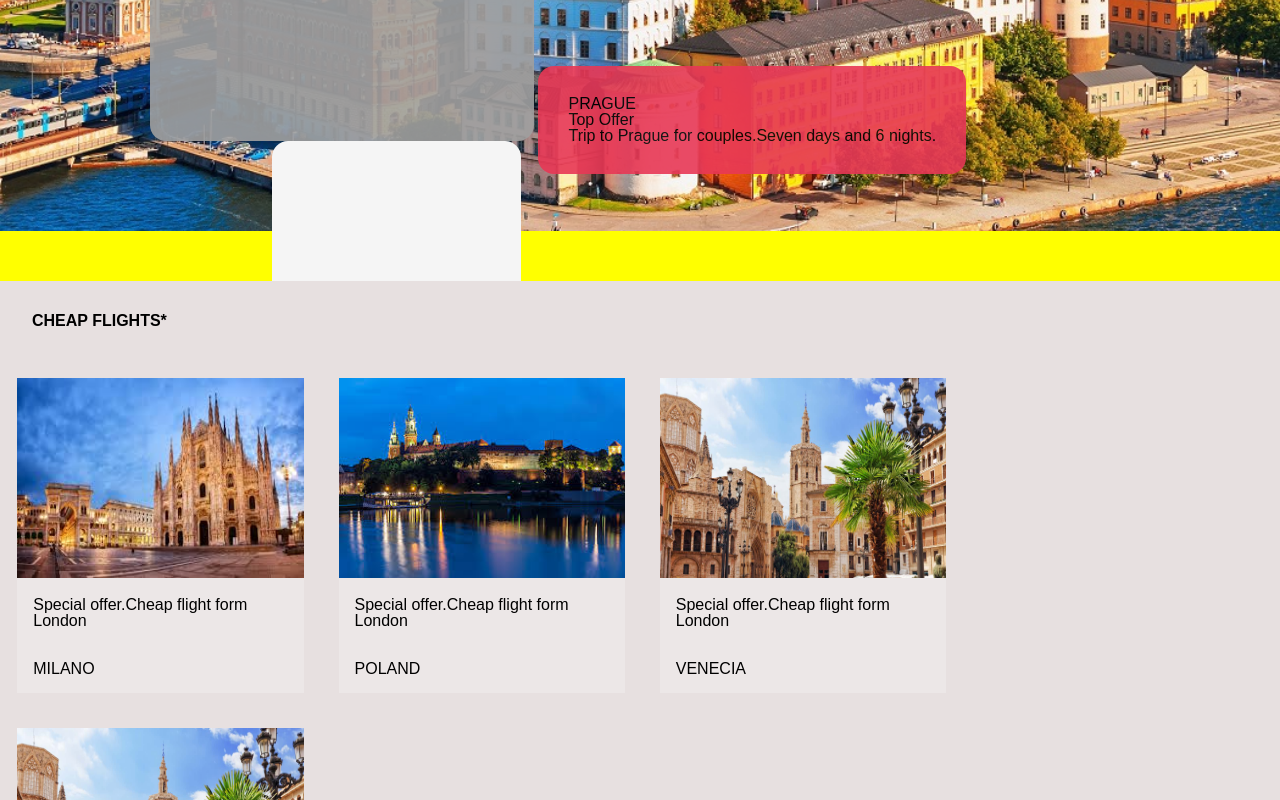
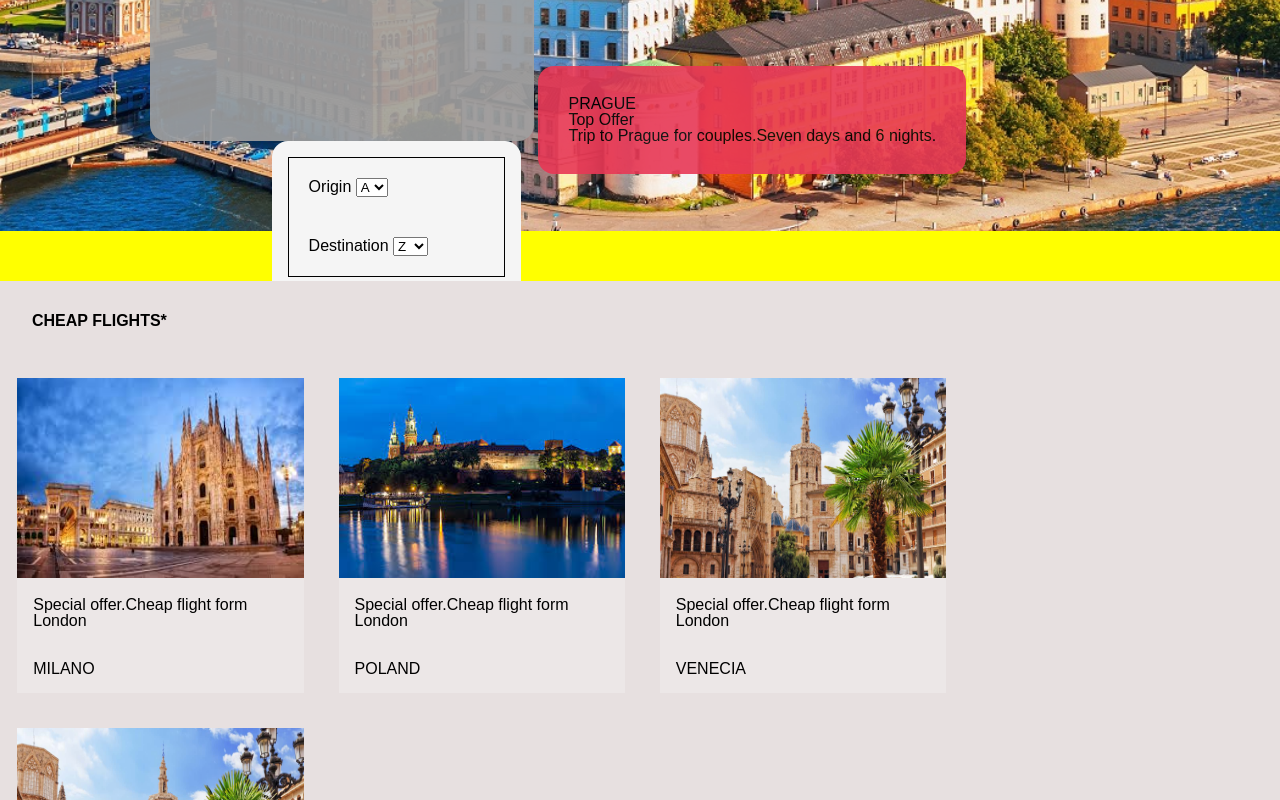
Before and after one commit to yoanagrigorova/ITAir, a plain HTML site: page index.html in a window 1280 px wide. Shown: the part 549-1349 px from the top of the page. Drawn offline with Linux system fonts and the light colour scheme.

Commit message:
search form

```diff
--- a/assets/css/style.css
+++ b/assets/css/style.css
@@ -210,3 +210,24 @@ main>section>article>img {
     margin: 1em 0.8em;
     border-radius: 1em;
 }
+.search-form > form > .flight-choice{
+    margin: 1em;
+    border: 1px solid black;
+}
+.search-form > form p {
+    padding: 20px;
+}
+.date-picker{
+    margin: 1em;
+    border: 1px solid black;
+}
+.passangers{
+    margin: 1em;
+    border: 1px solid black;
+}
+#search{
+    margin-left:50px;
+    padding: 20px;
+    width: 200px;
+    border:none;
+}
--- a/index.html
+++ b/index.html
@@ -33,16 +33,39 @@
                 </aside>
                 <div class="search-form">
                     <form action="#">
-                        <fieldset>
+                        <fieldset class="flight-choice">
+                            <p><label for="origin">Origin</label>
+                                <select name="origin" id="origin">
+                                    <option value="a">A</option>
+                                    <option value="b">B</option>
+                                    <option value="c">C</option>
+                                    <option value="d">D</option>
+                                </select></p>
 
+                            <p><label for="destination">Destination</label>
+                                <select name="destination" id="destination">
+                                <option value="z">Z</option>
+                                <option value="x">X</option>
+                                <option value="w">W</option>
+                                <option value="y">Y</option>
+                            </select>
+                            </p>
                         </fieldset>
-                        <fieldset>
-
+                        <fieldset class="date-picker">
+                            <p><label for="departure-date">Departure Date</label>
+                                <input type="date" />
+                            </p>
+                            <p><label for="return-date">Return Date</label>
+                                <input type="date" />
+                            </p>
                         </fieldset>
-                        <fieldset>
-
+                        <fieldset class="passangers">
+                            <p><label for="passnagers">Passangers</label>
+                                <input type="number" min="1" max="15"/>
+                            </p>
                         </fieldset>
                     </form>
+                    <button id="search">SEARCH</button>
                 </div>
             </div>
             <div class="add">
```
